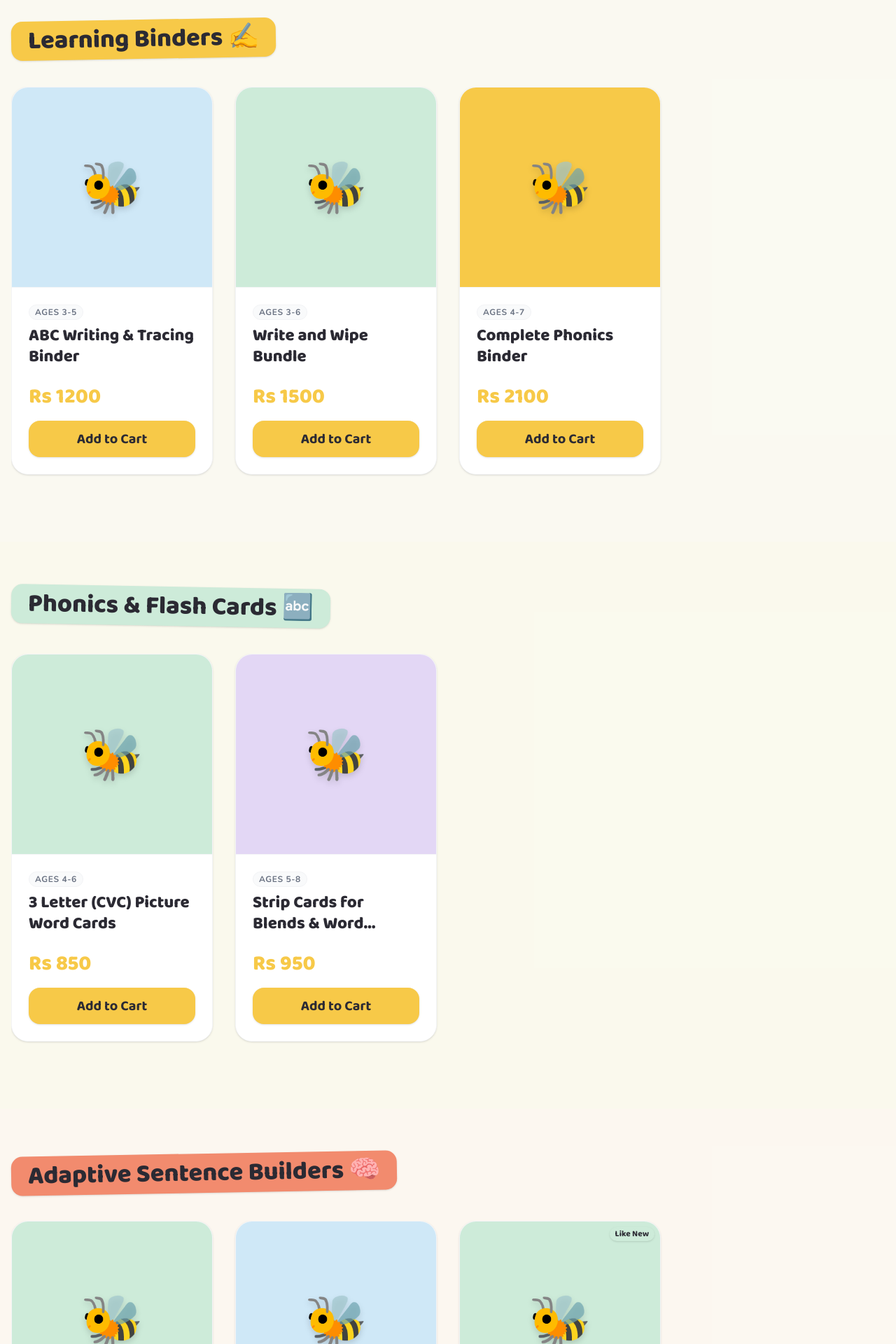
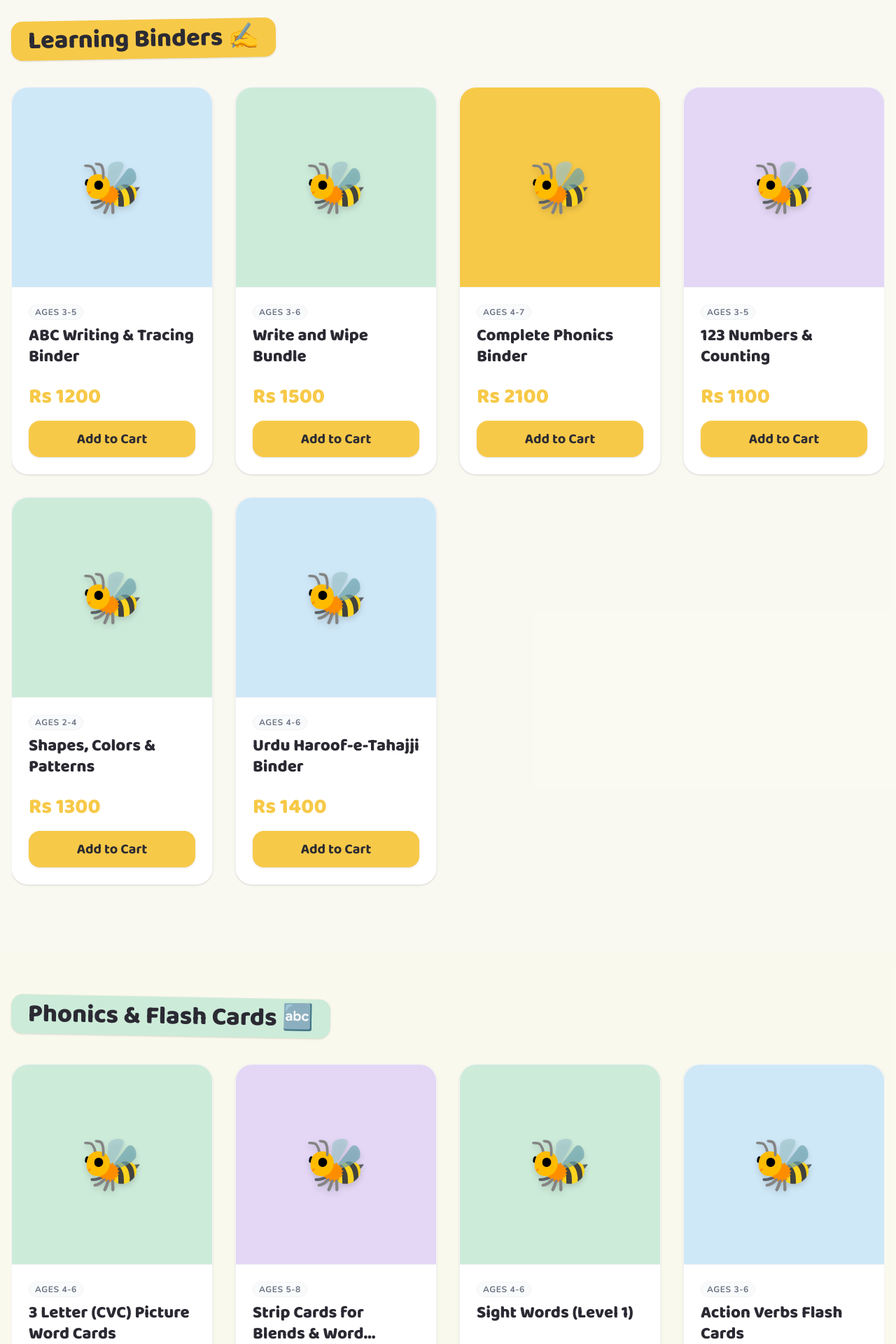
Before and after one commit to shahnabi110/Bee-binders-, a Next.js app: page / in a window 1280 px wide. Shown: the part 1400-3320 px from the top of the page at 70% size. Built offline with nearby package versions, Linux system fonts and the light colour scheme.

Commit message:
chore: add mock products to demonstrate horizontal carousel scrolling

```diff
--- a/src/app/page.tsx
+++ b/src/app/page.tsx
@@ -9,12 +9,22 @@ import { ChevronDown } from "lucide-react";
 const allProducts = [
   { slug: "abc-writing-tracing-binder", name: "ABC Writing & Tracing Binder", price: 1200, ageRange: "3-5", category: "Learning Binders" },
   { slug: "write-and-wipe-bundle", name: "Write and Wipe Bundle", price: 1500, ageRange: "3-6", category: "Learning Binders" },
+  { slug: "phonics-binder", name: "Complete Phonics Binder", price: 2100, ageRange: "4-7", category: "Learning Binders" },
+  { slug: "numbers-counting-binder", name: "123 Numbers & Counting", price: 1100, ageRange: "3-5", category: "Learning Binders" },
+  { slug: "shapes-colors-binder", name: "Shapes, Colors & Patterns", price: 1300, ageRange: "2-4", category: "Learning Binders" },
+  { slug: "urdu-haroof-binder", name: "Urdu Haroof-e-Tahajji Binder", price: 1400, ageRange: "4-6", category: "Learning Binders" },
+
   { slug: "3-letter-cvc-cards", name: "3 Letter (CVC) Picture Word Cards", price: 850, ageRange: "4-6", category: "Flash Cards" },
-  { slug: "phonics-binder", name: "Complete Phonics Binder", price: 2100, ageRange: "4-7", category: "Learning Binders" },
   { slug: "strip-cards-blends", name: "Strip Cards for Blends & Word Families", price: 950, ageRange: "5-8", category: "Flash Cards" },
+  { slug: "sight-words-1", name: "Sight Words (Level 1)", price: 750, ageRange: "4-6", category: "Flash Cards" },
+  { slug: "action-verbs-cards", name: "Action Verbs Flash Cards", price: 800, ageRange: "3-6", category: "Flash Cards" },
+  { slug: "opposite-words-cards", name: "Opposite Words (Antonyms)", price: 800, ageRange: "4-7", category: "Flash Cards" },
+
   { slug: "what-he-needs-book", name: "What He Needs (Adaptive Book)", price: 1100, ageRange: "2-5", category: "Adaptive Books" },
   { slug: "prepositions-book", name: "Prepositions (Adaptive Book)", price: 1100, ageRange: "3-6", category: "Adaptive Books" },
   { slug: "urdu-jumle", name: "Urdu Sentence (Jumle) Builder", price: 1300, ageRange: "4-7", category: "Adaptive Books", condition: "Like New" },
+  { slug: "daily-routine", name: "My Daily Routine (Interactive)", price: 1200, ageRange: "3-6", category: "Adaptive Books" },
+  { slug: "emotions-feelings", name: "Emotions & Feelings Book", price: 1050, ageRange: "2-5", category: "Adaptive Books" },
 ];
 
 const floatingEmojis = [
```
